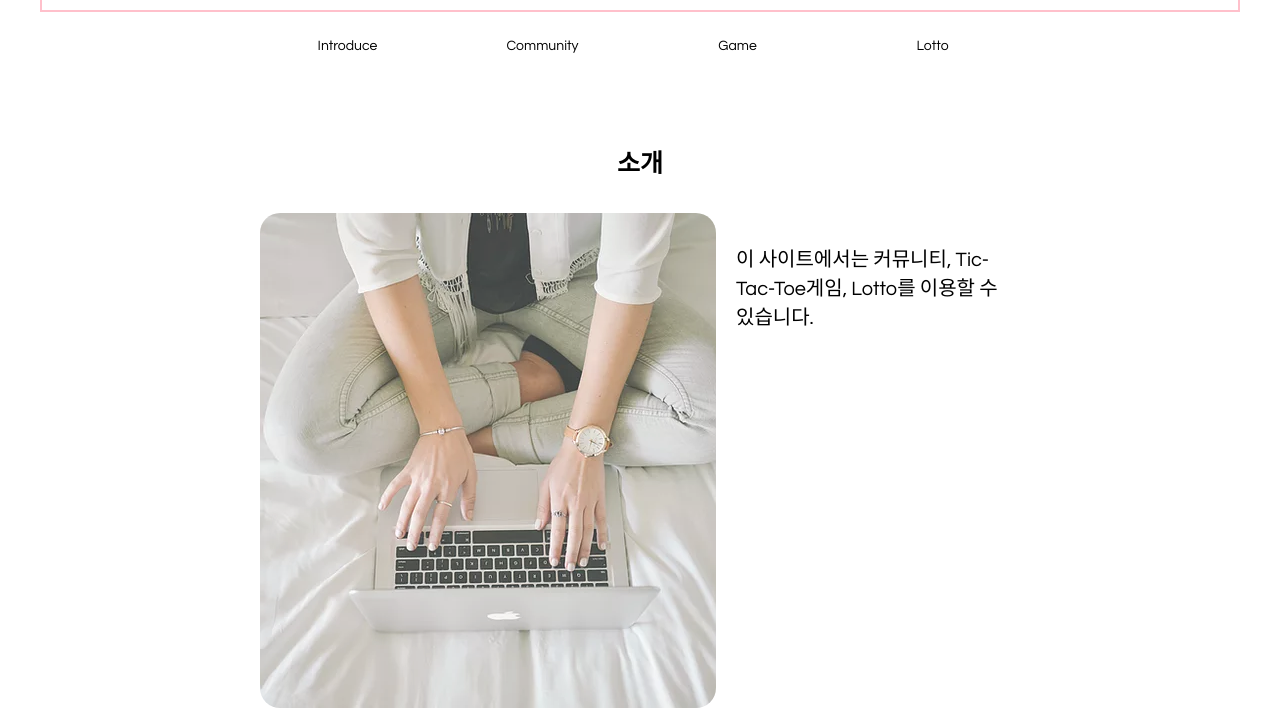
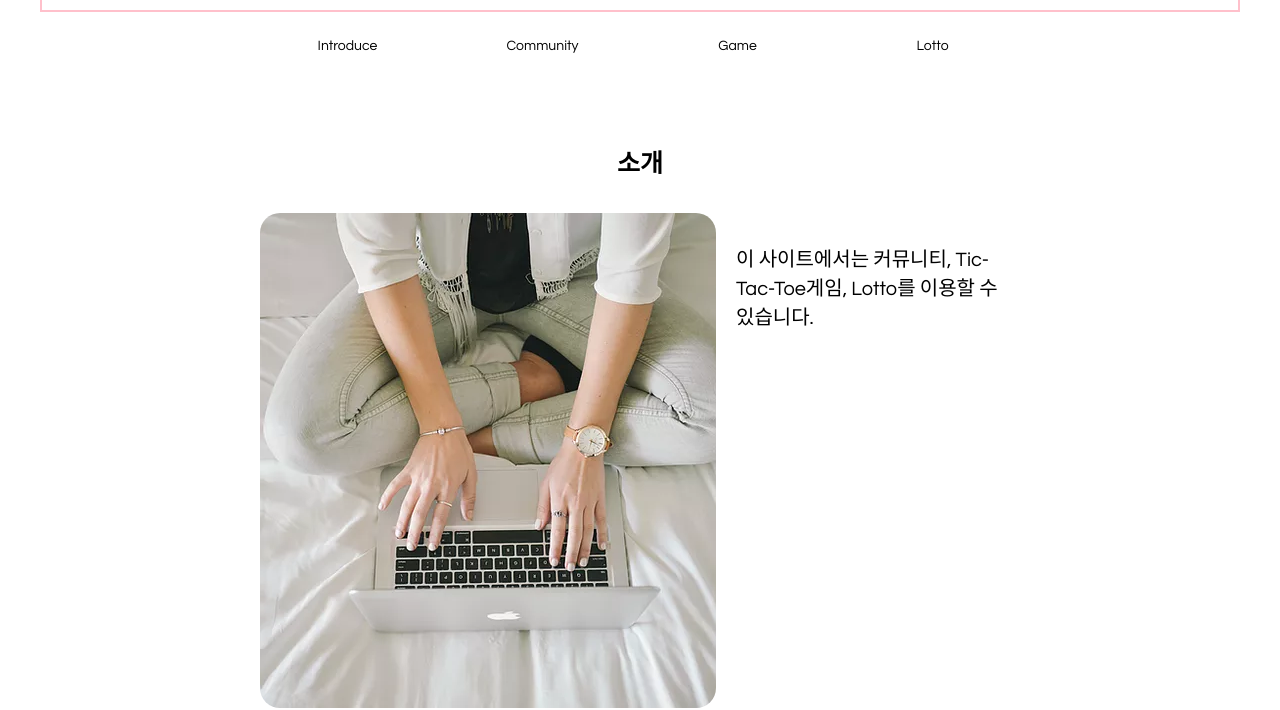
Before and after one commit to pyun-se/Ewhaian-Study, a React app: page /introduce in a window 1280 px wide. Shown: the part 122-832 px from the top of the page. Built offline with nearby package versions, Linux system fonts and the light colour scheme.

Commit message:
introduce 페이지 사진 오류 수정

```diff
--- a/src/index.css
+++ b/src/index.css
@@ -74,7 +74,6 @@ a,a:link,a:hover, a:visited{
 .introduce img{
   float: left;
   margin-right: 20px;
-  opacity: 80%;
   border-radius: 20px;
 }.introduce div{
   padding-top: 30px;
```
